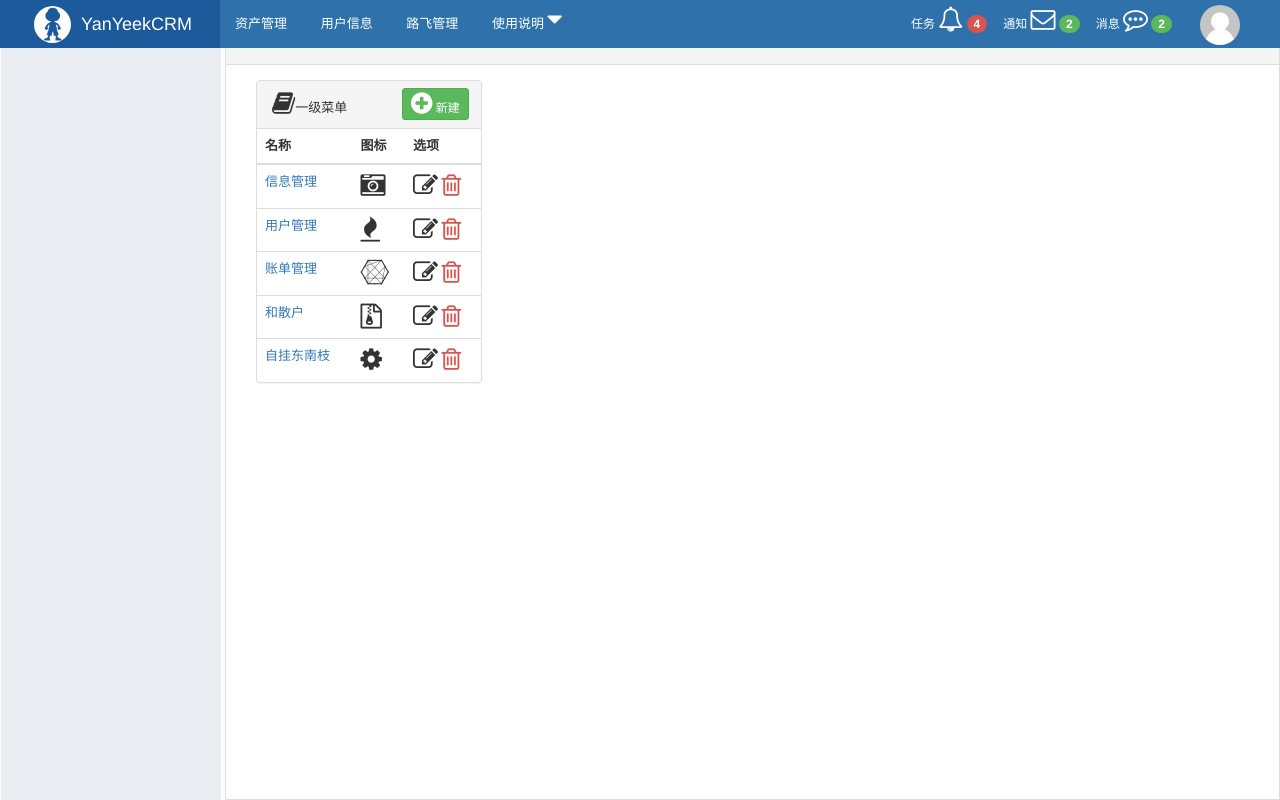
After one commit to YanYeek/luffy_permission, a Django app: page /rbac/menu/list/ in a window 1280 px wide. The commit adds this page. Run offline with Django 3.2, Linux system fonts and the light colour scheme; data comes from the database, SQL or seed files in the repository; both versions use the stored data as it was after the commit; some libraries are stand-ins or nearby versions.

Commit message:
Complete the function of adding, deleting, changing and checking menu permission.

```diff
--- a/rbac/models.py
+++ b/rbac/models.py
@@ -2,8 +2,8 @@ from django.db import models
 
 
 class Menu(models.Model):
-	title = models.CharField(verbose_name='一级菜单名称', max_length=32)
-	icon = models.CharField(verbose_name="图标", max_length=32, null=True, blank=True)
+	title = models.CharField(verbose_name='菜单名称', max_length=32)
+	icon = models.CharField(verbose_name="图标", max_length=32)
 
 	def __str__(self):
 		return self.title
--- /dev/null
+++ b/rbac/service/urls.py
@@ -0,0 +1,49 @@
+#!/usr/bin/env python
+# encoding: utf-8
+'''
+@author: YanYeek
+@file: urls.py
+@time: 2020/8/23 22:26
+@desc:
+'''
+from django.urls import reverse
+from django.http import QueryDict
+
+
+def memory_url(request, name, *args, **kwargs):
+	"""
+	生成带有原搜索条件的URL（替代了模板中的url方法）
+	:param request:
+	:param name:原路径
+	:return:打包原参数为一个整体并返回
+	"""
+	basic_url = reverse(name, args=args, kwargs=kwargs)
+
+	if not request.GET:
+		# 当前url中无参数
+		return basic_url
+
+	query_dict = QueryDict(mutable=True)
+	query_dict['_filter'] = request.GET.urlencode()  # 拿到参数字符串,并打包参数，用urlencode方法转义成整体
+
+	return "%s?=%s" % (basic_url, query_dict.urlencode())
+
+
+def memory_reverse(request, name, *args, **kwargs):
+	"""
+	反向生成url
+		http://127.0.0.1:8080/rbac/menu/add/?=_filter=mid%3D1
+		1. 在俩中将原来搜索条件,如_filter后的值
+		2. reverse生成原来的url，如/menu/list
+		3. /menu/list?mid%3D1
+	:param request:
+	:param name:
+	:param args:
+	:param kwargs:
+	:return:
+	"""
+	url = reverse(name, args=args, kwargs=kwargs)
+	origin_params = request.GET.get('_filter')
+	if origin_params:
+		url = "%s?%s" % (url, origin_params)
+	return url
--- /dev/null
+++ b/rbac/templates/rbac/menu_list.html
@@ -0,0 +1,61 @@
+{% extends 'layout.html' %}
+{% load rbac %}
+
+{% block css %}
+    <style>
+        tr.active {
+            border-left: 3px solid #fdc00f;
+        }
+    </style>
+{% endblock %}
+
+{% block content %}
+    <div class="luffy-container">
+        <div class="col-md-3">
+            <div class="panel panel-default">
+                <!-- Default panel contents -->
+                <div class="panel-heading">
+
+                    <i class="fa fa-book" aria-hidden="true"></i>一级菜单
+                    <a href="{% memory_url request 'rbac:menu_add' %}" class="right btn btn-success btn-xs"
+                       style="padding: 2px 8px;margin: -3px;">
+                        <i class="fa fa-plus-circle" aria-hidden="true"></i>
+                        新建
+                    </a>
+
+                </div>
+
+                <!-- Table -->
+                <table class="table">
+                    <thead>
+                    <tr>
+                        <th>名称</th>
+                        <th>图标</th>
+                        <th>选项</th>
+                    </tr>
+                    </thead>
+                    <tbody>
+                    {% for row in menus %}
+
+                        <tr class="{% if row.id|safe == menu_id %}active{% endif %}">
+                            <td>
+                                <a href="?mid={{ row.id }}">{{ row.title }}</a>
+                            </td>
+                            <td>
+                                <i class="fa {{ row.icon }} " aria-hidden="true"></i>
+                            </td>
+                            <td>
+                                <a style="color: #333333;" href="{% memory_url request 'rbac:menu_edit' pk=row.id %}">
+                                    <i class="fa fa-edit" aria-hidden="true"></i></a>
+                                <a style="color: #d9534f;" href="{% memory_url request 'rbac:menu_del' pk=row.id %}"><i
+                                        class="fa fa-trash-o"></i></a>
+                            </td>
+                        </tr>
+                    {% endfor %}
+
+                    </tbody>
+                </table>
+            </div>
+        </div>
+    </div>
+{% endblock %}
--- a/rbac/templatetags/rbac.py
+++ b/rbac/templatetags/rbac.py
@@ -4,6 +4,8 @@ from collections import OrderedDict
 from django.template import Library
 
 from django.conf import settings
+
+from rbac.service import urls
 
 register = Library()
 
@@ -75,3 +77,14 @@ def has_permission(request, name):
 	"""
 	if name in request.session[settings.PERMISSION_SESSION_KEY]:
 		return True
+
+
+@register.simple_tag()
+def memory_url(request, name, *args, **kwargs):
+	"""
+	生成带有原搜索条件的URL（替代了模板中的url方法）
+	:param request:
+	:param name:原路径
+	:return:打包原参数为一个整体并返回
+	"""
+	return urls.memory_url(request, name, *args, **kwargs)
--- a/rbac/urls.py
+++ b/rbac/urls.py
@@ -10,6 +10,7 @@ from django.conf.urls import url, include
 from django.contrib import admin
 from rbac.views import role
 from rbac.views import user
+from rbac.views import menu
 
 urlpatterns = [
 	url(r'^role/list/$', role.role_list, name='role_list'),  # rbac:role_list
@@ -22,4 +23,9 @@ urlpatterns = [
 	url(r'^user/edit/(?P<pk>\d+)/$', user.user_edit, name='user_edit'),
 	url(r'^user/del/(?P<pk>\d+)/$', user.user_del, name='user_del'),
 	url(r'^user/reset/password/(?P<pk>\d+)/$', user.user_reset_pwd, name='user_reset_pwd'),
+
+	url(r'^menu/list/$', menu.menu_list, name='menu_list'),
+	url(r'^menu/add/$', menu.menu_add, name='menu_add'),
+	url(r'^menu/edit/(?P<pk>\d+)/$', menu.menu_edit, name='menu_edit'),
+	url(r'^menu/del/(?P<pk>\d+)/$', menu.menu_del, name='menu_del'),
 ]
--- /dev/null
+++ b/rbac/views/menu.py
@@ -0,0 +1,89 @@
+#!/usr/bin/env python
+# encoding: utf-8
+'''
+@author: YanYeek
+@file: menu.py
+@time: 2020/8/23 20:02
+@desc:
+'''
+
+from django.shortcuts import render, redirect, HttpResponse
+from django.urls import reverse
+from rbac import models
+from rbac.forms.menu import MenuModelForm
+from rbac.service.urls import memory_reverse
+
+
+def menu_list(request):
+	"""
+	菜单和权限列表
+	:param request:
+	:return:
+	"""
+
+	menus = models.Menu.objects.all()
+	menu_id = request.GET.get('mid')
+	return render(
+		request,
+		'rbac/menu_list.html',
+		{
+			'menus': menus,
+			'menu_id': menu_id
+		}
+	)
+
+
+def menu_add(request):
+	"""
+	添加一级菜单
+	:param request:
+	:return:
+	"""
+	if request.method == 'GET':
+		form = MenuModelForm()
+		return render(request, 'rbac/change.html', {'form': form})
+
+	form = MenuModelForm(data=request.POST)
+	if form.is_valid():
+		form.save()
+		return redirect(memory_reverse(request, 'rbac:menu_list'))
+
+	return render(request, 'rbac/change.html', {'form': form})
+
+
+def menu_edit(request, pk):
+	"""
+	编辑一级菜单
+	:param request:
+	:param pk:
+	:return:
+	"""
+	obj = models.Menu.objects.filter(id=pk).first()
+	if not obj:
+		return HttpResponse('菜单不存在')
+	if request.method == 'GET':
+		form = MenuModelForm(instance=obj)
+		return render(request, 'rbac/change.html', {'form': form})
+	form = MenuModelForm(instance=obj, data=request.POST)
+	if form.is_valid():
+		form.save()
+		return redirect(memory_reverse(request, 'rbac:menu_list'))
+
+	return render(request, 'rbac/change.html', {'form': form})
+
+
+def menu_del(request, pk):
+	"""
+	删除一级菜单
+	:param request:
+	:param pk:
+	:return:
+	"""
+	url = memory_reverse(request, 'rbac:menu_list')
+
+	if request.method == 'GET':
+		return render(request, 'rbac/delete.html', {'cancel_url': url})
+
+	models.Menu.objects.filter(id=pk).delete()
+
+	return redirect(url)
--- a/web/templates/layout.html
+++ b/web/templates/layout.html
@@ -57,7 +57,12 @@
             padding: 15px;
         }
 
+        .fa {
+            font-size: 25px;
+        }
+
     </style>
+    {% block css %}{% endblock %}
 </head>
 <body>
 
@@ -121,14 +126,14 @@
 <div class="pg-body">
     <div class="left-menu">
         <div class="menu-body">
-{#            {% multi_menu request %}#}
+            {#            {% multi_menu request %}#}
         </div>
     </div>
     <div class="right-body">
         <div>
             <ol class="breadcrumb no-radius no-margin" style="border-bottom: 1px solid #dddddd;">
 
-{#                {% breadcrumb request %}#}
+                {#                {% breadcrumb request %}#}
 
             </ol>
         </div>
```
Also changed, not shown: rbac/forms/menu.py (added, +26 -0 lines), rbac/templates/rbac/change.html (+22 -0 lines), db.sqlite3, rbac/migrations/0008_auto_20200823_2304.py (added).
